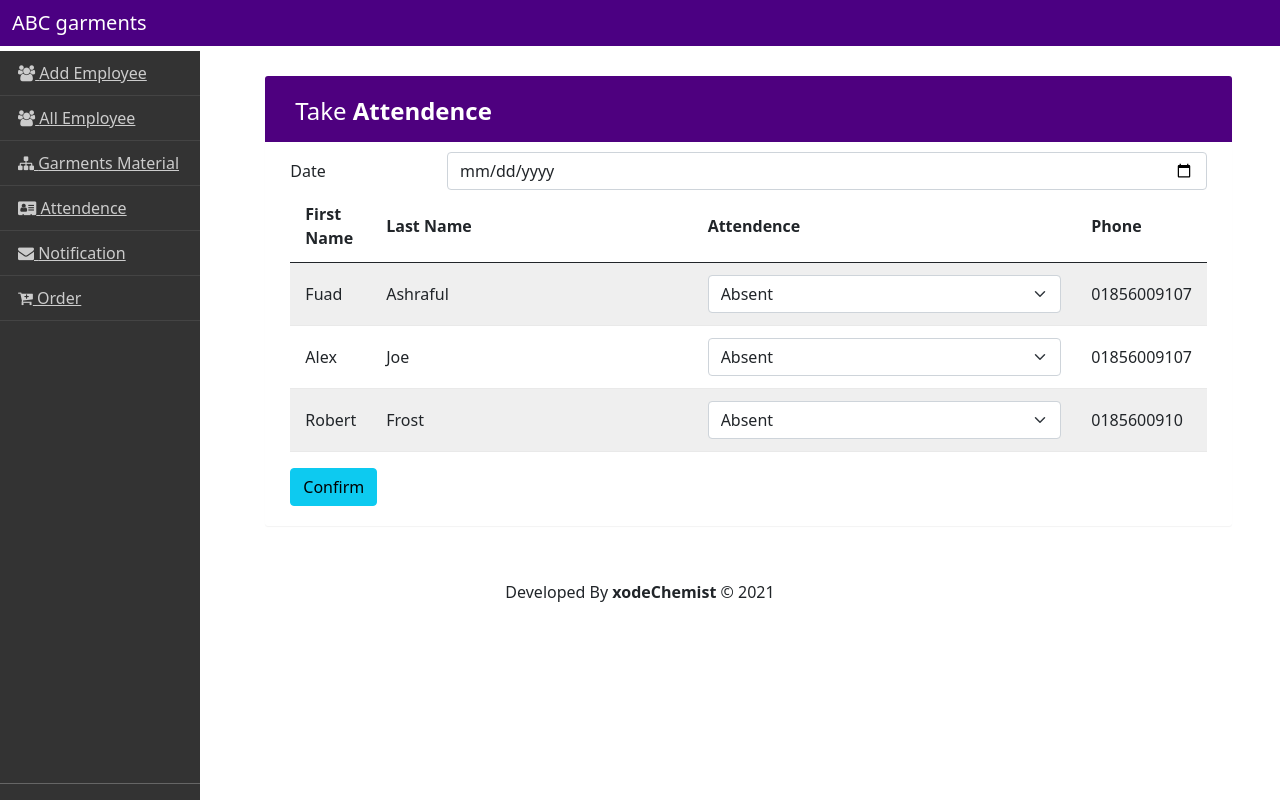
After one commit to fuadashraful/django-garments-management, a Django app: page /garments/take_attendence/ in a window 1280 px wide. The commit adds this page. Run offline with Django 3.2, Linux system fonts and the light colour scheme; a user stored in the database is signed in; data comes from the database, SQL or seed files in the repository; some libraries are stand-ins or nearby versions.

Commit message:
student attendance taken

```diff
--- a/product/models.py
+++ b/product/models.py
@@ -78,10 +78,11 @@ class MaterialsUsed(models.Model):
 
 class Attendance(models.Model):
     employee=models.ForeignKey(Employee,on_delete=models.CASCADE)
-    delivery_date=models.DateField()
+    is_present=models.BooleanField(default=False)
+    attendence_date=models.DateField()
 
     def __str__(self):
-        return self.employee.name
+        return "{} Date {}".format(self.employee.first_name,self.attendence_date)
 
 
 class PartTimeWork(models.Model):
--- a/product/urls.py
+++ b/product/urls.py
@@ -2,7 +2,7 @@ from django.urls import path
 from django.conf import settings
 from django.conf.urls.static import static
 from .views import (products,buyProduct,about,allOrders,deleteOrder,
-    allEmployee,addEmployee,deleteEmployee)
+    allEmployee,addEmployee,deleteEmployee,takeAttendence)
 
 urlpatterns=[
     path('products/',products,name='products'),
@@ -13,4 +13,5 @@ urlpatterns=[
     path('all_employee/',allEmployee,name='all_employee'),
     path('add_employee',addEmployee,name='add_employee'),
     path('delete_employee/<int:id>/',deleteEmployee,name='delete_employee'),
+    path('take_attendence/',takeAttendence,name='take_attendence')
 ]+static(settings.MEDIA_URL, document_root=settings.MEDIA_ROOT)
--- a/product/views.py
+++ b/product/views.py
@@ -1,7 +1,7 @@
 from django.shortcuts import render,redirect
 from django.contrib import messages,auth
 from django.contrib.auth.decorators import login_required
-from .models import Product,Delivery,Query,Employee
+from .models import Product,Delivery,Query,Employee,Attendance
 from .forms import EmployeeForm
 import string
 import random
@@ -90,3 +90,25 @@ def allEmployee(request):
     employees=Employee.objects.all()
     context['employees']=employees
     return render(request,'admin/all_employee.html',context)
+
+@login_required
+def takeAttendence(request):
+    context={}
+    employees=Employee.objects.all()
+    context['employees']=employees
+    if request.method=="POST":
+        attendence_date=request.POST["attendence_date"]
+
+        attend=Attendance.objects.filter(attendence_date=attendence_date)
+        if len(attend):
+            messages.success(request,"Attendance already taken in this date")
+            return redirect('take_attendence')
+
+        for i in range(len(employees)):
+            present=request.POST["is_present-{}".format(employees[i].id)]
+            Attendance.objects.create(employee=employees[i],is_present=bool(present),attendence_date=attendence_date)
+
+        messages.success(request,"Attendence of date {} taken Successfully".format(attendence_date))
+        return redirect('profile',id=request.user.id)
+    else:
+        return render(request,'admin/take_attendence.html',context)
--- a/templates/admin/base_admin.html
+++ b/templates/admin/base_admin.html
@@ -41,7 +41,7 @@
 				<a href="{% url 'add_employee' %}"><i class="fa fa-users"> </i> <span class="nav-label">Add Employee</span></a>
 				<a href="{% url 'all_employee' %}"><i class="fa fa-users"> </i> <span class="nav-label">All Employee</span></a>
 				<a href="#"> <i class="fa fa-sitemap"> </i> <span class="nav-label">Garments Material</span></a>
-				<a href="#"> <i class="fa fa-address-card"></i> <span class="nav-label">Attendence</span></a>
+				<a href="{% url 'take_attendence' %}"> <i class="fa fa-address-card"></i> <span class="nav-label">Attendence</span></a>
 				<a href="#">  <i class="fa fa-envelope"> </i> </span><span class="nav-label">Notification</span></a>
 				<a href="{% url 'all_orders' %}"> <i class="fa fa-cart-plus"> </i> </span><span class="nav-label">Order</span></a>
 				</li>
--- /dev/null
+++ b/templates/admin/take_attendence.html
@@ -0,0 +1,63 @@
+{% extends 'admin/base_admin.html' %}
+{% load static %}
+{% block CSS %}
+<link rel="stylesheet" href="{% static 'custom/css/datatable.css' %}">
+{% endblock CSS%}
+{% block content %}
+<div class="container">
+    <div class="container">
+        <div class="table-wrapper">
+            <div class="table-title">
+                <div class="row">
+                    <div class="col-sm-6">
+                        <h2>Take <b>Attendence</b></h2>
+                    </div>
+                </div>
+            </div>
+            <form class="form-group" method="post">
+                {% csrf_token %}
+                <div class="form-group row">
+                    <label for="example-date-input" class="col-2 col-form-label">Date</label>
+                    <div class="col-10">
+                    <input class="form-control" type="date" name="attendence_date" required>
+                    </div>
+                </div>
+                <table class="table table-striped table-hover">
+                    <thead>
+                        <tr>
+                            <th>First Name</th>
+                            <th>Last Name</th>
+
+                            <th>Attendence</th>
+                            <th>Phone</th>
+                        </tr>
+                    </thead>
+                    <tbody>
+                        {% for employee in employees %}
+                        <tr>
+                            <td>{{employee.first_name}}</td>
+                            <td>{{employee.last_name}}</td>
+
+                            <td>
+                                <select class="form-select form-control" name="is_present-{{employee.id}}" aria-label="Default select example">
+                                    <option value="0">Absent</option>
+                                    <option value="1">Present</option>
+                                </select>
+                            </td>
+                            <td>{{employee.phone}}</td>
+                        </tr>
+                        {% endfor %}
+
+                    </tbody>
+                </table>
+                <button class="btn btn-info">Confirm</button>
+            </form>
+        </div>
+    </div>
+
+</div>
+{% endblock %}
+
+
+{% block JS%}
+{% endblock JS %}
```
Also changed, not shown: db.sqlite3, product/migrations/0013_auto_20210404_1757.py (added).
